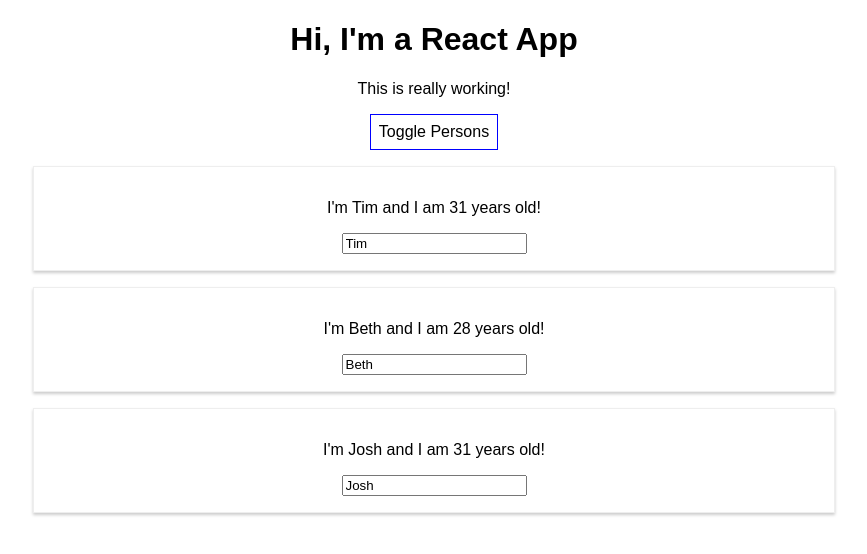
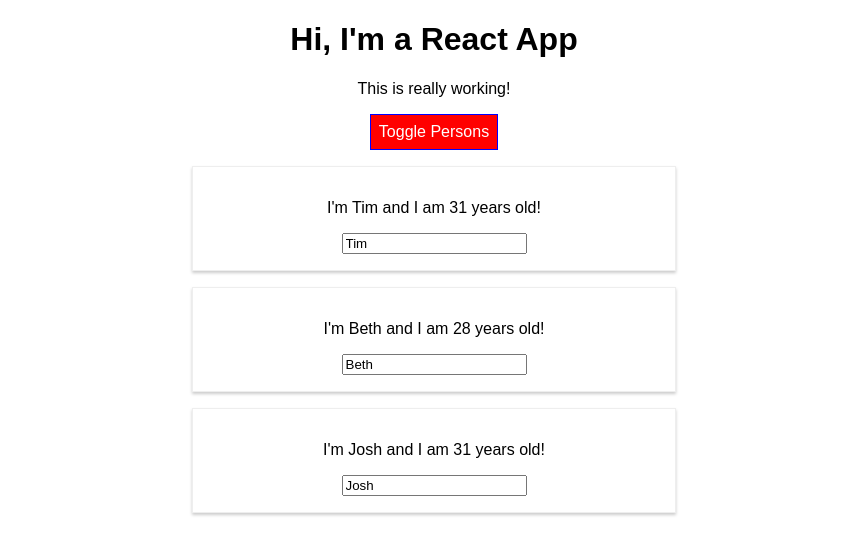
Before and after one commit to timbohmert/udemy-react_completeGuide, a React (Create React App) app in the folder react-complete-guide/: page / in a window 1280 px wide. Both pictures are taken after a click on the button "Toggle Persons". Shown: the top 554 px of the page, without its empty margins (206-1073 px from the left). Built offline with nearby package versions, Linux system fonts and the light colour scheme.

Commit message:
Started module styling react components and introduced to radium amd styled-components packages

```diff
--- a/react-complete-guide/package.json
+++ b/react-complete-guide/package.json
@@ -3,9 +3,11 @@
   "version": "0.1.0",
   "private": true,
   "dependencies": {
+    "radium": "^0.26.1",
     "react": "^17.0.1",
     "react-dom": "^17.0.1",
-    "react-scripts": "1.1.5"
+    "react-scripts": "1.1.5",
+    "styled-components": "^5.2.1"
   },
   "scripts": {
     "start": "react-scripts start",
--- a/react-complete-guide/src/App.css
+++ b/react-complete-guide/src/App.css
@@ -1,3 +1,11 @@
 .App {
   text-align: center;
 }
+
+.red {
+  color: red;
+}
+
+.bold {
+  font-weight: bold;
+}
--- a/react-complete-guide/src/App.js
+++ b/react-complete-guide/src/App.js
@@ -23,9 +23,9 @@
     person.name = event.target.value;
 
     const persons = [...this.state.persons];
-    persons[personIndex] = person
+    persons[personIndex] = person;
 
-    this.setState({ persons: persons })
+    this.setState({ persons: persons });
   };
 
   deletePersonHandler = (personIndex) => {
@@ -41,11 +41,16 @@
 
   render() {
     const style = {
-      backgroundColor: 'white',
+      backgroundColor: 'green',
+      color: 'white',
       font: 'inherit',
       border: '1px solid blue',
       padding: '8px',
-      cursor: 'pointer'
+      cursor: 'pointer',
+      ':hover': {
+        backgroundColor: 'lightgreen',
+        color: 'black'
+      }
     };
 
     let persons = null;
@@ -66,12 +71,26 @@
           })}
         </div>
       );
+
+      style.backgroundColor = 'red';
+      style[':hover'] = {
+        backgroundColor: 'salmon',
+        color: 'black'
+      };
+    }
+
+    let classes = [];
+    if (this.state.persons.length <= 2) {
+      classes.push('red');
+    }
+    if (this.state.persons.length <= 1) {
+      classes.push('bold');
     }
 
     return (
         <div className="App">
           <h1>Hi, I'm a React App</h1>
-        <p>This is really working!</p>
+          <p className={classes.join(' ')}>This is really working!</p>
           <button style={style} onClick={this.togglePersonsHandler}>
             Toggle Persons
           </button>
--- a/react-complete-guide/src/Person/Person.css
+++ b/react-complete-guide/src/Person/Person.css
@@ -1,4 +1,4 @@
-.Person {
+/* .Person {
   width: 60%;
   margin: 16px auto;
   border: 1px solid #eee;
@@ -6,3 +6,9 @@
   padding: 16px;
   text-align: center;
 }
+
+@media (min-width: 500px) {
+  .Person {
+    width: 450px;
+  }
+} */
--- a/react-complete-guide/src/Person/Person.js
+++ b/react-complete-guide/src/Person/Person.js
@@ -1,16 +1,37 @@
 import React from 'react';
+import styled from 'styled-components';
 
-import './Person.css';
+// import './Person.css';
+
+const StyledDiv = styled.div`
+  width: 60%;
+  margin: 16px auto;
+  border: 1px solid #eee;
+  box-shadow: 0 2px 3px #ccc;
+  padding: 16px;
+  text-align: center;
+
+  @media (min-width: 500px) {
+      width: 450px;
+  }
+`;
 
 const person = (props) => {
+  const style = {
+    '@media (min-width: 500px)': {
+      width: '450px'
+    }
+  };
+
   return (
-        <div className="Person">
+    //<div className="Person" style={style}>
+    <StyledDiv>
       <p onClick={props.click}>
         I'm {props.name} and I am {props.age} years old!
       </p>
       <p>{props.children}</p>
       <input type="text" onChange={props.changed} value={props.name} />
-        </div>
+    </StyledDiv>
   );
 };
 
```
Also changed, not shown: 1 other file (tests, documents, lock files or other folders). Lines whose indentation alone changed are shown as unchanged.
